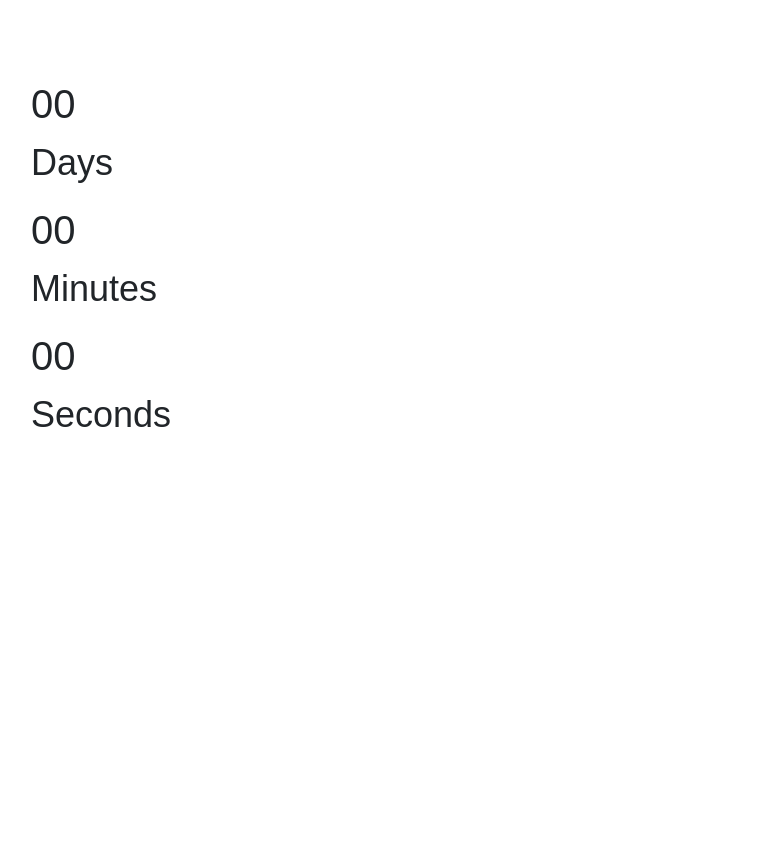
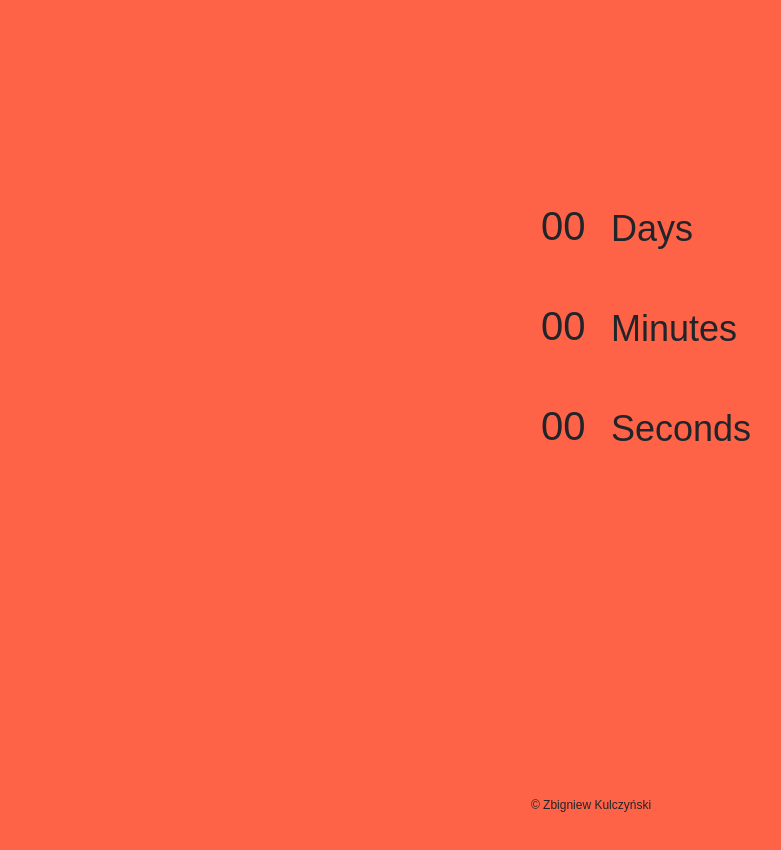
Before and after one commit to ZbigniewKulczynski1984/project_6_8_22, a plain HTML site: page index.html in a window 1280 px wide. Shown: the whole page, without its empty margins (49-830 px from the left). Drawn offline with nearby package versions, Linux system fonts and the light colour scheme.

Commit message:
info added to style.css

```diff
--- a/CSS/style.css
+++ b/CSS/style.css
@@ -9,5 +9,102 @@ body {
     font-size: 36px;
     height: 100vh;
     font-family: 'Montserrat', sans-serif;
-    background-color:
+    background-color: tomato;
 }
+
+.row {
+    position: relative;
+    width: 500px;
+    height: 500px;
+
+}
+
+.count-down-container{
+    position: absolute;
+    top: 300;
+    left: 400px;
+    margin: 100px;
+    padding: 20px;
+    height: 300px;
+    width: 300px;
+    border: 1px solid tomato;
+
+}
+
+
+
+.count-down {
+    padding: 0 20px;
+
+}
+#days {
+    position: absolute;
+    top: 0;
+    left: 0;
+    margin: 10px;
+    padding: 10px;
+    width: 50px;
+    height: 50px;
+    border: 1px solid tomato;
+}
+.days {
+    position: absolute;
+    top: 0;
+    left: 70px;
+    margin: 10px;
+    padding: 10px;
+    height: 50px;
+    border: 1px solid tomato;
+}
+
+
+
+#minutes {
+    position: absolute;
+    top:100px;
+    left: 0;
+    margin: 10px;
+    padding: 10px;
+    width: 50px;
+    height: 50px;
+    border: 1px solid tomato;
+}
+.minutes {
+    position: absolute;
+    top: 100px;
+    left: 70px;
+    margin: 10px;
+    padding: 10px;
+    height: 50px;
+    border: 1px solid tomato;
+    }
+
+
+#seconds{
+    position: absolute;
+    top:200px;
+    left: 0;
+    margin: 10px;
+    padding: 10px;
+    width: 50px;
+    height: 50px;
+    border: 1px solid tomato;
+}
+
+.seconds{
+    position: absolute;
+    top: 200px;
+    left: 70px;
+    margin: 10px;
+    padding: 10px;
+    height: 50px;
+    border: 1px solid tomato;
+    }
+
+
+
+
+footer p {
+    text-align: center;
+    font-size: 12px;
+}
--- a/index.html
+++ b/index.html
@@ -15,27 +15,33 @@
             <div class="count-down-box">
                 <div class="count-down">
                     <h1 id="days">00</h1>
-                    <p>Days</p>
+                    <p class="days">Days</p>
                 </div>
             </div>
+
             <div class="count-down-box">
                 <div class="count-down">
                     <h1 id="minutes">00</h1>
-                    <p>Minutes</p>
+                    <p class="minutes">Minutes</p>
                 </div>
             </div>
+
             <div class="count-down-box">
                 <div class="count-down">
                     <h1 id="seconds">00</h1>
-                    <p>Seconds</p>
+                    <p class="seconds">Seconds</p>
                 </div>
             </div>
         </div>
     </div>
 
 
-
-
+    <br><br><br><br>
+    <footer>
+        <p>
+            &copy; Zbigniew Kulczyński
+        </p>
+    </footer>
 
 
     <script src="https://cdn.jsdelivr.net/npm/bootstrap@5.1.3/dist/js/bootstrap.bundle.min.js" integrity="sha384-ka7Sk0Gln4gmtz2MlQnikT1wXgYsOg+OMhuP+IlRH9sENBO0LRn5q+8nbTov4+1p" crossorigin="anonymous"></script>
```
